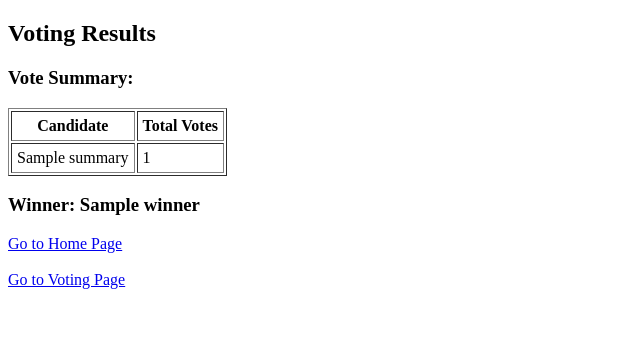
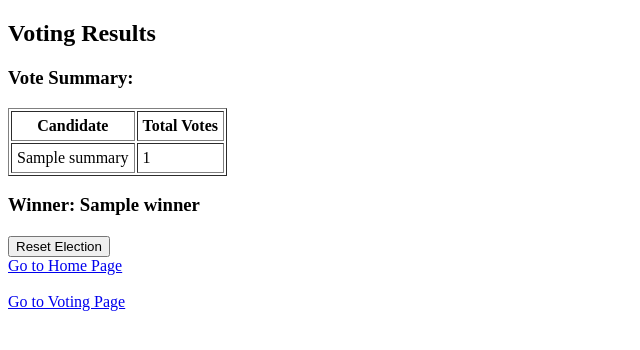
Before and after one commit to SreeManogn/symmetrical, a Flask app: template templates/teacher.html in a window 1280 px wide. Shown: the top 350 px of the page, without its empty margins (0-640 px from the left). Run offline with Flask 3, Linux system fonts and the light colour scheme; the template is opened without the code that fills it: most values are stand-ins (such as "Sample title", 1, 10 or a date in 2020).

Commit message:
Update teacher.html

```diff
--- a/templates/teacher.html
+++ b/templates/teacher.html
@@ -5,6 +5,10 @@
 </head>
 <body>
 <h2>Voting Results</h2>
+
+{% if message %}
+    <p><b>{{ message }}</b></p>
+{% endif %}
 
 {% if summary %}
 <h3>Vote Summary:</h3>
@@ -32,6 +36,11 @@
 <p>No votes submitted yet.</p>
 {% endif %}
 
+<!-- Reset Election Button -->
+<form method="post" style="margin-top:20px;">
+    <input type="submit" value="Reset Election" onclick="return confirm('Are you sure you want to reset the election? This will delete all candidates and votes.')">
+</form>
+
 <a href="/">Go to Home Page</a><br><br>
 <a href="/student">Go to Voting Page</a>
 </body>
```
